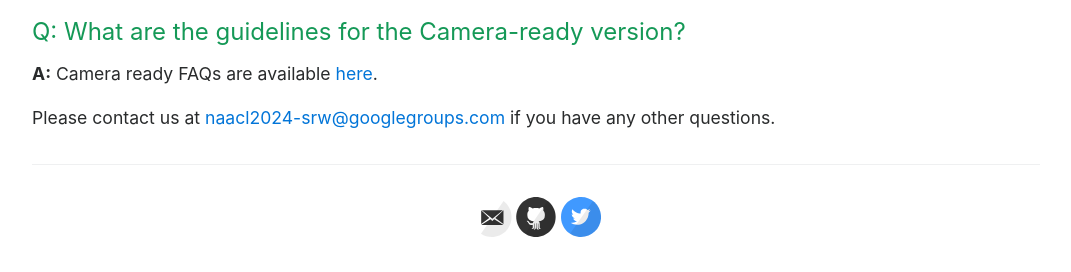
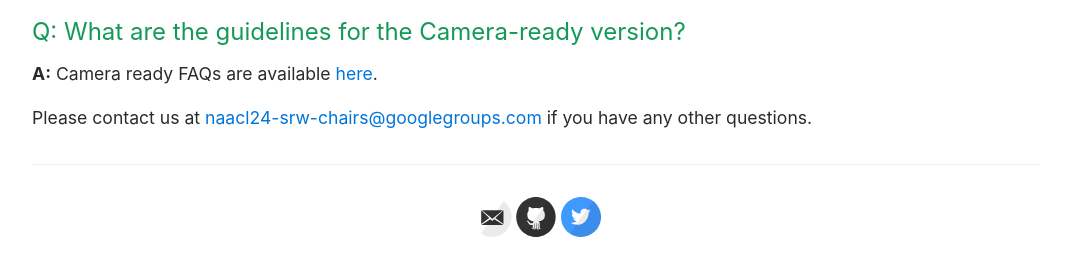
Before and after one commit to naacl2025-srw/naacl2025-srw.github.io, a Jekyll site: the page built from faq.md, in a window 1280 px wide and 900 px high, scrolled down 1515 px. Shown: the part 625-897 px from the top of the window, without its empty margins (104-1175 px from the left). Built offline with Jekyll 4.4.1, drawn with Linux system fonts in a browser that asks for light colours.

Commit message:
email update

```diff
--- a/faq.md
+++ b/faq.md
@@ -44,4 +44,4 @@ __A:__ The spirit of the SRW is to give you feedback to improve your work. If yo
 #### Q: What are the guidelines for the Camera-ready version?
 __A:__ Camera ready FAQs are available [here](https://github.com/acl-org/acl-pub/blob/gh-pages/camera-ready-faq.md).
 
-Please contact us at  [naacl2024-srw@googlegroups.com](mailto:naacl2024-srw@googlegroups.com) if you have any other questions.
+Please contact us at  [naacl24-srw-chairs@googlegroups.com](mailto:naacl24-srw-chairs@googlegroups.com) if you have any other questions.
```
